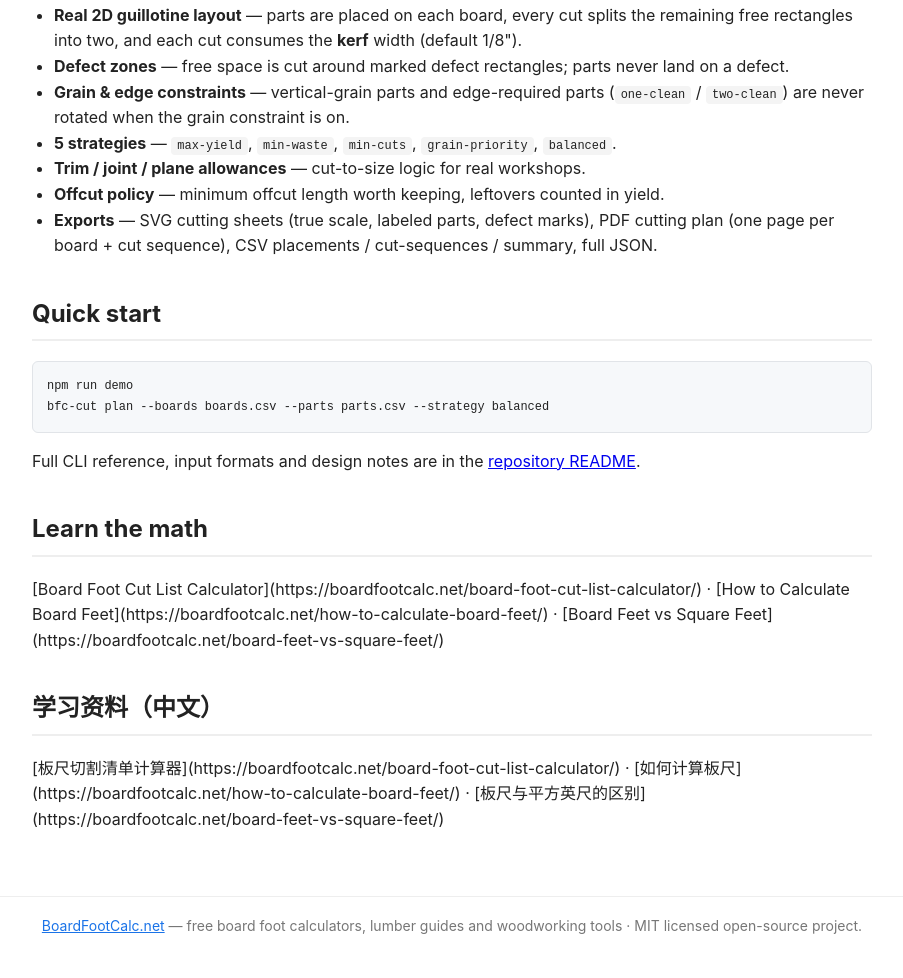
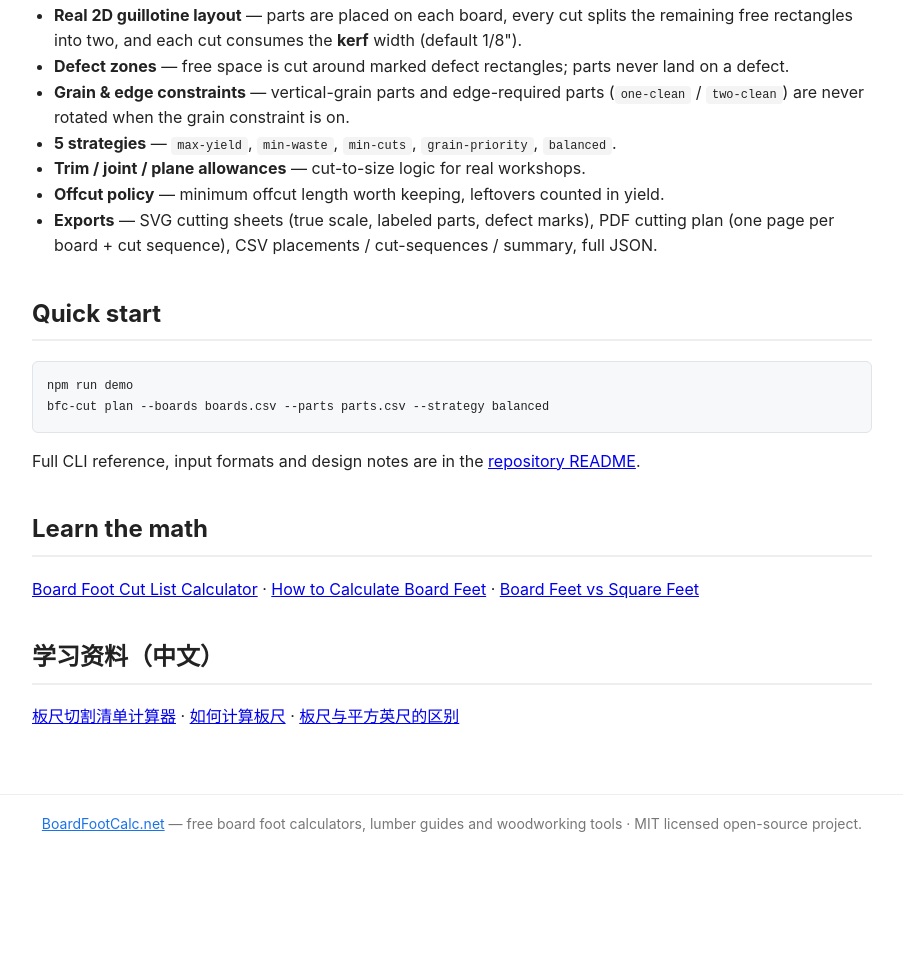
Before and after one commit to anleeylee/board-cutting-optimizer, a website: page docs/index.html in a window 1280 px wide. Shown: the part 447-1425 px from the top of the page, without its empty margins (188-1091 px from the left). After the commit the page ends 1322 px from the top, so only its background shows below. Drawn offline with Linux system fonts and the light colour scheme.

Commit message:
SEO: point anchor links at topic-specific boardfootcalc.net pages

```diff
--- a/docs/index.html
+++ b/docs/index.html
@@ -59,8 +59,8 @@
 </header>
 <main>
   <section>
-    <p>Part of the open-source <a href="https://boardfootcalc.net">BoardFootCalc</a> desktop tool suite — the same board-foot math as the
-    <a href="https://boardfootcalc.net">online lumber calculators</a>, offline and scriptable on your own machine.</p>
+    <p>Part of the open-source <a href="https://boardfootcalc.net/board-foot-cut-list-calculator/">BoardFootCalc</a> desktop tool suite — the same board-foot math as the
+    <a href="https://boardfootcalc.net/board-foot-cut-list-calculator/">online lumber calculators</a>, offline and scriptable on your own machine.</p>
   </section>
 
   <h2>Features</h2>
@@ -78,13 +78,13 @@ bfc-cut plan --boards boards.csv --parts parts.csv --strategy balanced</code></p
   <p>Full CLI reference, input formats and design notes are in the <a href="https://github.com/anleeylee/board-cutting-optimizer">repository README</a>.</p>
 
   <h2>Learn the math</h2>
-  <p>[Board Foot Cut List Calculator](https://boardfootcalc.net/board-foot-cut-list-calculator/) · [How to Calculate Board Feet](https://boardfootcalc.net/how-to-calculate-board-feet/) · [Board Feet vs Square Feet](https://boardfootcalc.net/board-feet-vs-square-feet/)</p>
+  <p><a href="https://boardfootcalc.net/board-foot-cut-list-calculator/">Board Foot Cut List Calculator</a> · <a href="https://boardfootcalc.net/how-to-calculate-board-feet/">How to Calculate Board Feet</a> · <a href="https://boardfootcalc.net/board-feet-vs-square-feet/">Board Feet vs Square Feet</a></p>
 
   <h2>学习资料（中文）</h2>
-  <p>[板尺切割清单计算器](https://boardfootcalc.net/board-foot-cut-list-calculator/) · [如何计算板尺](https://boardfootcalc.net/how-to-calculate-board-feet/) · [板尺与平方英尺的区别](https://boardfootcalc.net/board-feet-vs-square-feet/)</p>
+  <p><a href="https://boardfootcalc.net/board-foot-cut-list-calculator/">板尺切割清单计算器</a> · <a href="https://boardfootcalc.net/how-to-calculate-board-feet/">如何计算板尺</a> · <a href="https://boardfootcalc.net/board-feet-vs-square-feet/">板尺与平方英尺的区别</a></p>
 </main>
 <footer>
-  <a href="https://boardfootcalc.net">BoardFootCalc.net</a> — free board foot calculators, lumber guides and woodworking tools · MIT licensed open-source project.
+  <a href="https://boardfootcalc.net/board-foot-cut-list-calculator/">BoardFootCalc.net</a> — free board foot calculators, lumber guides and woodworking tools · MIT licensed open-source project.
 </footer>
 </body>
 </html>
```
Also changed, not shown: docs/README.zh-CN.md (+2 -2 lines), README.md.
